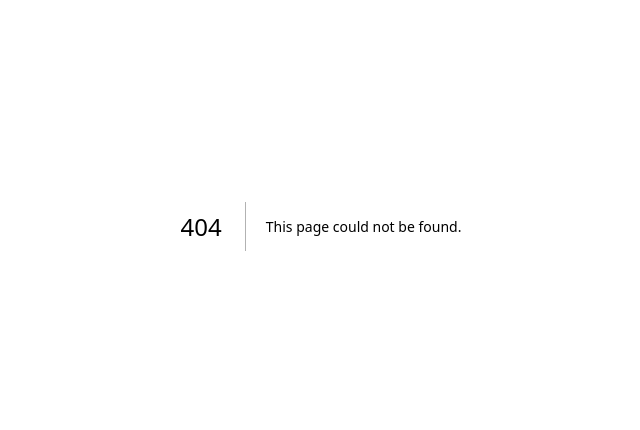
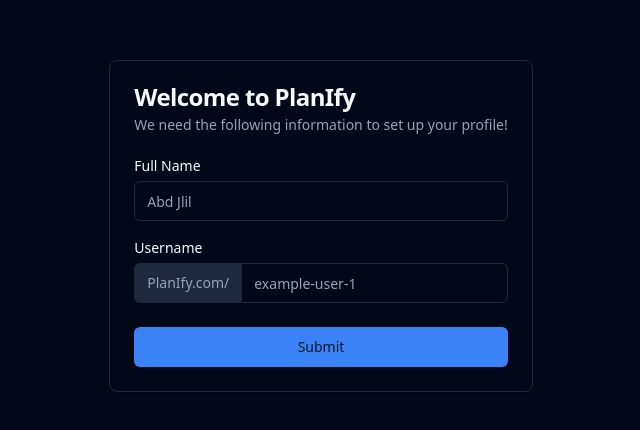
Before and after one commit to abdelmatine/planify, a Next.js app: page /onboarding in a window 1280 px wide. Before the commit this address had no page. Shown: the part 174-604 px from the top of the page, without its empty margins (319-959 px from the left). Built offline with nearby package versions, Linux system fonts and the light colour scheme.

Commit message:
onboarding - init

```diff
--- /dev/null
+++ b/app/actions.ts
@@ -0,0 +1,29 @@
+"use server";
+
+import prisma from "./lib/db";
+import { requireUser } from "./lib/hooks";
+import {parseWithZod} from '@conform-to/zod'
+import { onboardingSchema } from "@/lib/zodSchemas";
+
+export async function OnBoardingAction(formData: FormData) {
+    const session = await requireUser();
+
+    const submission = parseWithZod(formData, {
+        schema: onboardingSchema,
+    });
+
+    if(submission.status !== "success"){
+        return submission.reply();
+    }
+
+    const data = await prisma.user.update({
+        where: {
+            id: session?.user.id,
+        },
+        data: {
+            userName: "",
+            name: "",
+        }
+    });
+
+}
--- a/app/api/auth/[...nextauth]/route.ts
+++ b/app/api/auth/[...nextauth]/route.ts
@@ -1,3 +1,3 @@
 import { handlers } from "@/app/lib/auth";
 
-export const { GET, POST } = handlers
+export const { GET, POST } = handlers;
--- /dev/null
+++ b/app/onboarding/page.tsx
@@ -0,0 +1,42 @@
+import { Button } from "@/components/ui/button";
+import { Card, CardContent, CardDescription, CardFooter, CardHeader, CardTitle } from "@/components/ui/card";
+import { Input } from "@/components/ui/input";
+import { Label } from "@/components/ui/label";
+
+export default function OnboardingRoute() {
+    return (
+        <div className="min-h-screen w-screen flex items-center justify-center">
+
+            <Card>
+                <CardHeader>
+                    <CardTitle>Welcome to PlanIfy</CardTitle>
+                    <CardDescription>We need the following information to set up your profile!</CardDescription>
+                </CardHeader>
+
+                <form>
+                <CardContent className="flex flex-col gap-y-5">
+                    <div className="grid gap-y-2">
+                        <Label>Full Name</Label>
+                        <Input placeholder="Abd Jlil" />
+                    </div>
+                    <div className="grid gap-y-2">
+                        <Label>Username</Label>
+                        <div className="flex rounded-md">
+                            <span className="inline-flex items-center px-3 rounded-l-md border border-r-0 border-muted bg-muted text-sm text-muted-foreground">PlanIfy.com/</span>
+                        <Input placeholder="example-user-1" className="rounded-l-none" />
+                        </div>
+                    </div>
+
+                </CardContent>
+                <CardFooter>
+                    <Button className="w-full">
+                        Submit
+                    </Button>
+                </CardFooter>
+                </form>
+
+            </Card>
+
+        </div>
+    );
+}
--- /dev/null
+++ b/components/ui/card.tsx
@@ -0,0 +1,79 @@
+import * as React from "react"
+
+import { cn } from "@/lib/utils"
+
+const Card = React.forwardRef<
+  HTMLDivElement,
+  React.HTMLAttributes<HTMLDivElement>
+>(({ className, ...props }, ref) => (
+  <div
+    ref={ref}
+    className={cn(
+      "rounded-lg border bg-card text-card-foreground shadow-sm",
+      className
+    )}
+    {...props}
+  />
+))
+Card.displayName = "Card"
+
+const CardHeader = React.forwardRef<
+  HTMLDivElement,
+  React.HTMLAttributes<HTMLDivElement>
+>(({ className, ...props }, ref) => (
+  <div
+    ref={ref}
+    className={cn("flex flex-col space-y-1.5 p-6", className)}
+    {...props}
+  />
+))
+CardHeader.displayName = "CardHeader"
+
+const CardTitle = React.forwardRef<
+  HTMLDivElement,
+  React.HTMLAttributes<HTMLDivElement>
+>(({ className, ...props }, ref) => (
+  <div
+    ref={ref}
+    className={cn(
+      "text-2xl font-semibold leading-none tracking-tight",
+      className
+    )}
+    {...props}
+  />
+))
+CardTitle.displayName = "CardTitle"
+
+const CardDescription = React.forwardRef<
+  HTMLDivElement,
+  React.HTMLAttributes<HTMLDivElement>
+>(({ className, ...props }, ref) => (
+  <div
+    ref={ref}
+    className={cn("text-sm text-muted-foreground", className)}
+    {...props}
+  />
+))
+CardDescription.displayName = "CardDescription"
+
+const CardContent = React.forwardRef<
+  HTMLDivElement,
+  React.HTMLAttributes<HTMLDivElement>
+>(({ className, ...props }, ref) => (
+  <div ref={ref} className={cn("p-6 pt-0", className)} {...props} />
+))
+CardContent.displayName = "CardContent"
+
+const CardFooter = React.forwardRef<
+  HTMLDivElement,
+  React.HTMLAttributes<HTMLDivElement>
+>(({ className, ...props }, ref) => (
+  <div
+    ref={ref}
+    className={cn("flex items-center p-6 pt-0", className)}
+    {...props}
+  />
+))
+CardFooter.displayName = "CardFooter"
+
+export { Card, CardHeader, CardFooter, CardTitle, CardDescription, CardContent }
--- /dev/null
+++ b/components/ui/input.tsx
@@ -0,0 +1,22 @@
+import * as React from "react"
+
+import { cn } from "@/lib/utils"
+
+const Input = React.forwardRef<HTMLInputElement, React.ComponentProps<"input">>(
+  ({ className, type, ...props }, ref) => {
+    return (
+      <input
+        type={type}
+        className={cn(
+          "flex h-10 w-full rounded-md border border-input bg-background px-3 py-2 text-base ring-offset-background file:border-0 file:bg-transparent file:text-sm file:font-medium file:text-foreground placeholder:text-muted-foreground focus-visible:outline-none focus-visible:ring-2 focus-visible:ring-ring focus-visible:ring-offset-2 disabled:cursor-not-allowed disabled:opacity-50 md:text-sm",
+          className
+        )}
+        ref={ref}
+        {...props}
+      />
+    )
+  }
+)
+Input.displayName = "Input"
+
+export { Input }
--- /dev/null
+++ b/components/ui/label.tsx
@@ -0,0 +1,26 @@
+"use client"
+
+import * as React from "react"
+import * as LabelPrimitive from "@radix-ui/react-label"
+import { cva, type VariantProps } from "class-variance-authority"
+
+import { cn } from "@/lib/utils"
+
+const labelVariants = cva(
+  "text-sm font-medium leading-none peer-disabled:cursor-not-allowed peer-disabled:opacity-70"
+)
+
+const Label = React.forwardRef<
+  React.ElementRef<typeof LabelPrimitive.Root>,
+  React.ComponentPropsWithoutRef<typeof LabelPrimitive.Root> &
+    VariantProps<typeof labelVariants>
+>(({ className, ...props }, ref) => (
+  <LabelPrimitive.Root
+    ref={ref}
+    className={cn(labelVariants(), className)}
+    {...props}
+  />
+))
+Label.displayName = LabelPrimitive.Root.displayName
+
+export { Label }
--- /dev/null
+++ b/lib/zodSchemas.ts
@@ -0,0 +1,8 @@
+import {z} from 'zod'
+
+export const onboardingSchema = z.object({
+    fullName: z.string().min(3).max(50),
+    userName: z.string().min(3).max(50).regex(/^[a-zA-Z0-9-]+$/, {
+        message: 'Username can only contain letters, numbers and -',
+    }),
+});
--- a/package.json
+++ b/package.json
@@ -10,9 +10,12 @@
   },
   "dependencies": {
     "@auth/prisma-adapter": "^2.7.3",
+    "@conform-to/react": "^1.2.2",
+    "@conform-to/zod": "^1.2.2",
     "@prisma/client": "^5.22.0",
     "@radix-ui/react-dialog": "^1.1.2",
     "@radix-ui/react-dropdown-menu": "^2.1.2",
+    "@radix-ui/react-label": "^2.1.0",
     "@radix-ui/react-slot": "^1.1.0",
     "class-variance-authority": "^0.7.0",
     "clsx": "^2.1.1",
@@ -23,7 +26,8 @@
     "react": "^18.3.1",
     "react-dom": "^18.3.1",
     "tailwind-merge": "^2.5.4",
-    "tailwindcss-animate": "^1.0.7"
+    "tailwindcss-animate": "^1.0.7",
+    "zod": "^3.23.8"
   },
   "devDependencies": {
     "@types/node": "^20",
```
Also changed, not shown: app/dashboard/layout.tsx (+11 -6 lines), 2 other files (tests, documents, lock files or other folders).
